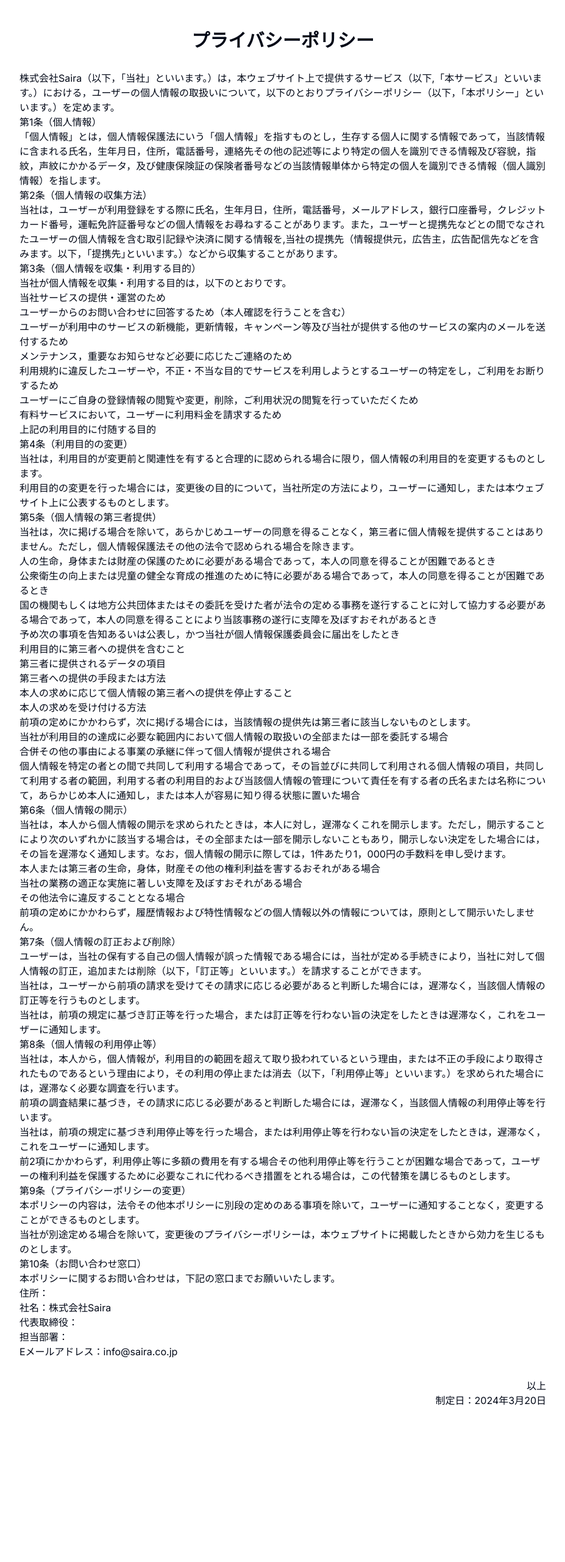
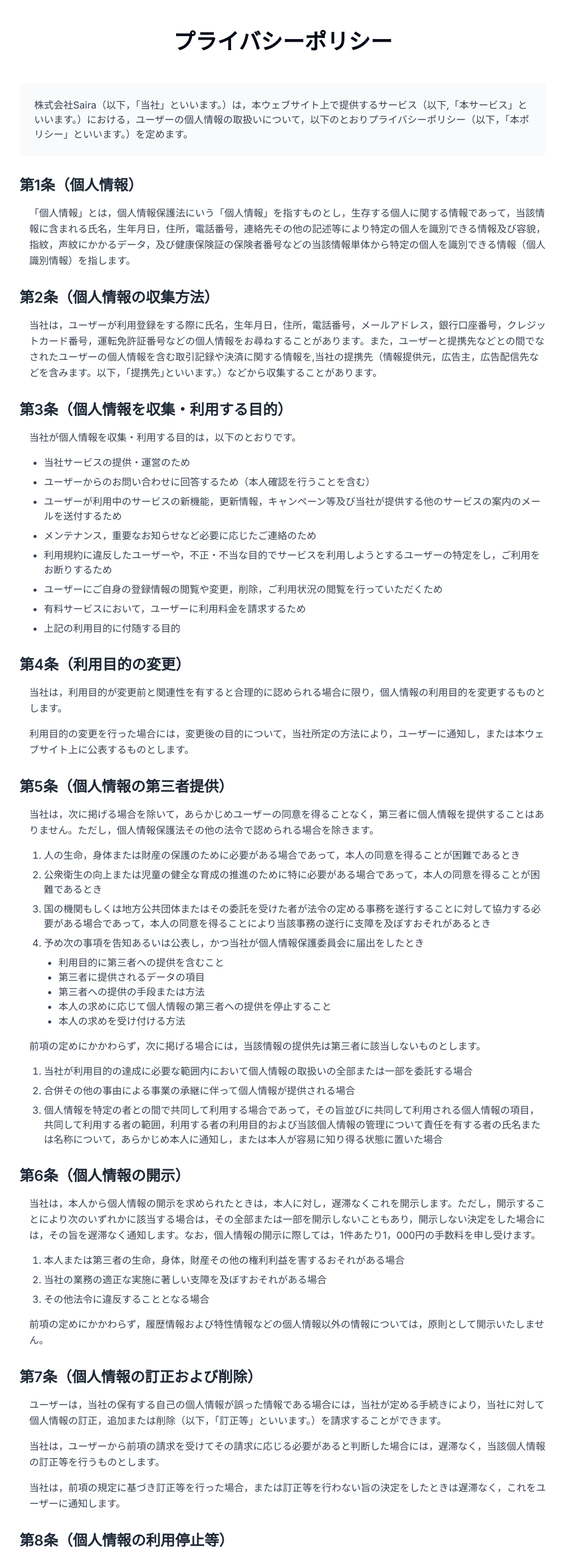
Before and after one commit to Sairainc/333, a Next.js app: page /privacy-policy in a window 1280 px wide. Shown: the top 2561 px of the page at 61% size, without its empty margins (176-1103 px from the left). Before the commit the page ends 2356 px from the top, so only its background shows below. Built offline with nearby package versions, Linux system fonts and the light colour scheme.

Commit message:
更新内容の説明

```diff
--- a/app/components/Footer.tsx
+++ b/app/components/Footer.tsx
@@ -13,7 +13,7 @@ const Footer = () => {
           <div className="space-y-4">
             <h3 className="text-xl font-semibold text-gray-800">お問い合わせ</h3>
             <p className="flex items-center"><Phone className="mr-3 h-5 w-5 text-gray-600" /> 070-9168-1540</p>
-            <p className="flex items-center"><Mail className="mr-3 h-5 w-5 text-gray-600" /> info@saira.co.jp</p>
+            <p className="flex items-center"><Mail className="mr-3 h-5 w-5 text-gray-600" /> info@sairainc.com</p>
             <p className="flex items-center"><MapPin className="mr-3 h-5 w-5 text-gray-600" /> 神奈川県相模原市...</p>
           </div>
           <div className="space-y-4">
--- a/app/privacy-policy/page.tsx
+++ b/app/privacy-policy/page.tsx
@@ -1,20 +1,39 @@
 export default function PrivacyPolicy() {
   return (
-      <div className="max-w-4xl mx-auto px-4 py-12">
-        <h1 className="text-3xl font-bold text-center mb-8">プライバシーポリシー</h1>
+    <div className="max-w-4xl mx-auto px-4 py-12 bg-white">
+      <h1 className="text-4xl font-bold text-center mb-12">プライバシーポリシー</h1>
 
-        <div className="prose prose-lg max-w-none">
-          <p>株式会社Saira（以下，「当社」といいます。）は，本ウェブサイト上で提供するサービス（以下,「本サービス」といいます。）における，ユーザーの個人情報の取扱いについて，以下のとおりプライバシーポリシー（以下，「本ポリシー」といいます。）を定めます。</p>
+      <div className="prose prose-lg max-w-none space-y-8">
+        {/* 前文 */}
+        <div className="bg-gray-50 p-6 rounded-lg">
+          <p className="text-gray-700">
+            株式会社Saira（以下，「当社」といいます。）は，本ウェブサイト上で提供するサービス（以下,「本サービス」といいます。）における，ユーザーの個人情報の取扱いについて，以下のとおりプライバシーポリシー（以下，「本ポリシー」といいます。）を定めます。
+          </p>
+        </div>
 
-          <h2>第1条（個人情報）</h2>
-          <p>「個人情報」とは，個人情報保護法にいう「個人情報」を指すものとし，生存する個人に関する情報であって，当該情報に含まれる氏名，生年月日，住所，電話番号，連絡先その他の記述等により特定の個人を識別できる情報及び容貌，指紋，声紋にかかるデータ，及び健康保険証の保険者番号などの当該情報単体から特定の個人を識別できる情報（個人識別情報）を指します。</p>
+        <section className="mb-8">
+          <h2 className="text-2xl font-semibold text-gray-800 mb-4">第1条（個人情報）</h2>
+          <div className="pl-4">
+            <p className="text-gray-700 leading-relaxed">
+              「個人情報」とは，個人情報保護法にいう「個人情報」を指すものとし，生存する個人に関する情報であって，当該情報に含まれる氏名，生年月日，住所，電話番号，連絡先その他の記述等により特定の個人を識別できる情報及び容貌，指紋，声紋にかかるデータ，及び健康保険証の保険者番号などの当該情報単体から特定の個人を識別できる情報（個人識別情報）を指します。
+            </p>
+          </div>
+        </section>
 
-          <h2>第2条（個人情報の収集方法）</h2>
-          <p>当社は，ユーザーが利用登録をする際に氏名，生年月日，住所，電話番号，メールアドレス，銀行口座番号，クレジットカード番号，運転免許証番号などの個人情報をお尋ねすることがあります。また，ユーザーと提携先などとの間でなされたユーザーの個人情報を含む取引記録や決済に関する情報を,当社の提携先（情報提供元，広告主，広告配信先などを含みます。以下，｢提携先｣といいます。）などから収集することがあります。</p>
+        <section className="mb-8">
+          <h2 className="text-2xl font-semibold text-gray-800 mb-4">第2条（個人情報の収集方法）</h2>
+          <div className="pl-4">
+            <p className="text-gray-700 leading-relaxed">
+              当社は，ユーザーが利用登録をする際に氏名，生年月日，住所，電話番号，メールアドレス，銀行口座番号，クレジットカード番号，運転免許証番号などの個人情報をお尋ねすることがあります。また，ユーザーと提携先などとの間でなされたユーザーの個人情報を含む取引記録や決済に関する情報を,当社の提携先（情報提供元，広告主，広告配信先などを含みます。以下，｢提携先｣といいます。）などから収集することがあります。
+            </p>
+          </div>
+        </section>
 
-          <h2>第3条（個人情報を収集・利用する目的）</h2>
-          <p>当社が個人情報を収集・利用する目的は，以下のとおりです。</p>
-          <ul>
+        <section className="mb-8">
+          <h2 className="text-2xl font-semibold text-gray-800 mb-4">第3条（個人情報を収集・利用する目的）</h2>
+          <div className="pl-4">
+            <p className="text-gray-700 leading-relaxed mb-4">当社が個人情報を収集・利用する目的は，以下のとおりです。</p>
+            <ul className="list-disc pl-6 space-y-2 text-gray-700">
               <li>当社サービスの提供・運営のため</li>
               <li>ユーザーからのお問い合わせに回答するため（本人確認を行うことを含む）</li>
               <li>ユーザーが利用中のサービスの新機能，更新情報，キャンペーン等及び当社が提供する他のサービスの案内のメールを送付するため</li>
@@ -24,19 +43,27 @@ export default function PrivacyPolicy() {
               <li>有料サービスにおいて，ユーザーに利用料金を請求するため</li>
               <li>上記の利用目的に付随する目的</li>
             </ul>
+          </div>
+        </section>
+        <section className="mb-8">
+          <h2 className="text-2xl font-semibold text-gray-800 mb-4">第4条（利用目的の変更）</h2>
+          <div className="pl-4">
+            <p className="text-gray-700 leading-relaxed mb-4">当社は，利用目的が変更前と関連性を有すると合理的に認められる場合に限り，個人情報の利用目的を変更するものとします。</p>
+            <p className="text-gray-700 leading-relaxed">利用目的の変更を行った場合には，変更後の目的について，当社所定の方法により，ユーザーに通知し，または本ウェブサイト上に公表するものとします。</p>
+          </div>
+        </section>
 
-          <h2>第4条（利用目的の変更）</h2>
-          <p>当社は，利用目的が変更前と関連性を有すると合理的に認められる場合に限り，個人情報の利用目的を変更するものとします。</p>
-          <p>利用目的の変更を行った場合には，変更後の目的について，当社所定の方法により，ユーザーに通知し，または本ウェブサイト上に公表するものとします。</p>
-
-          <h2>第5条（個人情報の第三者提供）</h2>
-          <p>当社は，次に掲げる場合を除いて，あらかじめユーザーの同意を得ることなく，第三者に個人情報を提供することはありません。ただし，個人情報保護法その他の法令で認められる場合を除きます。</p>
-          <ol>
+        <section className="mb-8">
+          <h2 className="text-2xl font-semibold text-gray-800 mb-4">第5条（個人情報の第三者提供）</h2>
+          <div className="pl-4">
+            <p className="text-gray-700 leading-relaxed mb-4">当社は，次に掲げる場合を除いて，あらかじめユーザーの同意を得ることなく，第三者に個人情報を提供することはありません。ただし，個人情報保護法その他の法令で認められる場合を除きます。</p>
+            <ol className="list-decimal pl-6 space-y-2 text-gray-700 mb-4">
               <li>人の生命，身体または財産の保護のために必要がある場合であって，本人の同意を得ることが困難であるとき</li>
               <li>公衆衛生の向上または児童の健全な育成の推進のために特に必要がある場合であって，本人の同意を得ることが困難であるとき</li>
               <li>国の機関もしくは地方公共団体またはその委託を受けた者が法令の定める事務を遂行することに対して協力する必要がある場合であって，本人の同意を得ることにより当該事務の遂行に支障を及ぼすおそれがあるとき</li>
-            <li>予め次の事項を告知あるいは公表し，かつ当社が個人情報保護委員会に届出をしたとき
-              <ul>
+              <li className="space-y-2">
+                予め次の事項を告知あるいは公表し，かつ当社が個人情報保護委員会に届出をしたとき
+                <ul className="list-disc pl-6 mt-2">
                   <li>利用目的に第三者への提供を含むこと</li>
                   <li>第三者に提供されるデータの項目</li>
                   <li>第三者への提供の手段または方法</li>
@@ -45,49 +72,69 @@ export default function PrivacyPolicy() {
                 </ul>
               </li>
             </ol>
-          <p>前項の定めにかかわらず，次に掲げる場合には，当該情報の提供先は第三者に該当しないものとします。</p>
-          <ol>
+            <p className="text-gray-700 leading-relaxed mb-4">前項の定めにかかわらず，次に掲げる場合には，当該情報の提供先は第三者に該当しないものとします。</p>
+            <ol className="list-decimal pl-6 space-y-2 text-gray-700">
               <li>当社が利用目的の達成に必要な範囲内において個人情報の取扱いの全部または一部を委託する場合</li>
               <li>合併その他の事由による事業の承継に伴って個人情報が提供される場合</li>
               <li>個人情報を特定の者との間で共同して利用する場合であって，その旨並びに共同して利用される個人情報の項目，共同して利用する者の範囲，利用する者の利用目的および当該個人情報の管理について責任を有する者の氏名または名称について，あらかじめ本人に通知し，または本人が容易に知り得る状態に置いた場合</li>
             </ol>
+          </div>
+        </section>
 
-          <h2>第6条（個人情報の開示）</h2>
-          <p>当社は，本人から個人情報の開示を求められたときは，本人に対し，遅滞なくこれを開示します。ただし，開示することにより次のいずれかに該当する場合は，その全部または一部を開示しないこともあり，開示しない決定をした場合には，その旨を遅滞なく通知します。なお，個人情報の開示に際しては，1件あたり1，000円の手数料を申し受けます。</p>
-          <ol>
+        <section className="mb-8">
+          <h2 className="text-2xl font-semibold text-gray-800 mb-4">第6条（個人情報の開示）</h2>
+          <div className="pl-4">
+            <p className="text-gray-700 leading-relaxed mb-4">当社は，本人から個人情報の開示を求められたときは，本人に対し，遅滞なくこれを開示します。ただし，開示することにより次のいずれかに該当する場合は，その全部または一部を開示しないこともあり，開示しない決定をした場合には，その旨を遅滞なく通知します。なお，個人情報の開示に際しては，1件あたり1，000円の手数料を申し受けます。</p>
+            <ol className="list-decimal pl-6 space-y-2 text-gray-700 mb-4">
               <li>本人または第三者の生命，身体，財産その他の権利利益を害するおそれがある場合</li>
               <li>当社の業務の適正な実施に著しい支障を及ぼすおそれがある場合</li>
               <li>その他法令に違反することとなる場合</li>
             </ol>
-          <p>前項の定めにかかわらず，履歴情報および特性情報などの個人情報以外の情報については，原則として開示いたしません。</p>
+            <p className="text-gray-700 leading-relaxed">前項の定めにかかわらず，履歴情報および特性情報などの個人情報以外の情報については，原則として開示いたしません。</p>
+          </div>
+        </section>
 
-          <h2>第7条（個人情報の訂正および削除）</h2>
-          <p>ユーザーは，当社の保有する自己の個人情報が誤った情報である場合には，当社が定める手続きにより，当社に対して個人情報の訂正，追加または削除（以下，「訂正等」といいます。）を請求することができます。</p>
-          <p>当社は，ユーザーから前項の請求を受けてその請求に応じる必要があると判断した場合には，遅滞なく，当該個人情報の訂正等を行うものとします。</p>
-          <p>当社は，前項の規定に基づき訂正等を行った場合，または訂正等を行わない旨の決定をしたときは遅滞なく，これをユーザーに通知します。</p>
+        <section className="mb-8">
+          <h2 className="text-2xl font-semibold text-gray-800 mb-4">第7条（個人情報の訂正および削除）</h2>
+          <div className="pl-4">
+            <p className="text-gray-700 leading-relaxed mb-4">ユーザーは，当社の保有する自己の個人情報が誤った情報である場合には，当社が定める手続きにより，当社に対して個人情報の訂正，追加または削除（以下，「訂正等」といいます。）を請求することができます。</p>
+            <p className="text-gray-700 leading-relaxed mb-4">当社は，ユーザーから前項の請求を受けてその請求に応じる必要があると判断した場合には，遅滞なく，当該個人情報の訂正等を行うものとします。</p>
+            <p className="text-gray-700 leading-relaxed">当社は，前項の規定に基づき訂正等を行った場合，または訂正等を行わない旨の決定をしたときは遅滞なく，これをユーザーに通知します。</p>
+          </div>
+        </section>
 
-          <h2>第8条（個人情報の利用停止等）</h2>
-          <p>当社は，本人から，個人情報が，利用目的の範囲を超えて取り扱われているという理由，または不正の手段により取得されたものであるという理由により，その利用の停止または消去（以下，「利用停止等」といいます。）を求められた場合には，遅滞なく必要な調査を行います。</p>
-          <p>前項の調査結果に基づき，その請求に応じる必要があると判断した場合には，遅滞なく，当該個人情報の利用停止等を行います。</p>
-          <p>当社は，前項の規定に基づき利用停止等を行った場合，または利用停止等を行わない旨の決定をしたときは，遅滞なく，これをユーザーに通知します。</p>
-          <p>前2項にかかわらず，利用停止等に多額の費用を有する場合その他利用停止等を行うことが困難な場合であって，ユーザーの権利利益を保護するために必要なこれに代わるべき措置をとれる場合は，この代替策を講じるものとします。</p>
+        <section className="mb-8">
+          <h2 className="text-2xl font-semibold text-gray-800 mb-4">第8条（個人情報の利用停止等）</h2>
+          <div className="pl-4">
+            <p className="text-gray-700 leading-relaxed mb-4">当社は，本人から，個人情報が，利用目的の範囲を超えて取り扱われているという理由，または不正の手段により取得されたものであるという理由により，その利用の停止または消去（以下，「利用停止等」といいます。）を求められた場合には，遅滞なく必要な調査を行います。</p>
+            <p className="text-gray-700 leading-relaxed mb-4">前項の調査結果に基づき，その請求に応じる必要があると判断した場合には，遅滞なく，当該個人情報の利用停止等を行います。</p>
+            <p className="text-gray-700 leading-relaxed mb-4">当社は，前項の規定に基づき利用停止等を行った場合，または利用停止等を行わない旨の決定をしたときは，遅滞なく，これをユーザーに通知します。</p>
+            <p className="text-gray-700 leading-relaxed">前2項にかかわらず，利用停止等に多額の費用を有する場合その他利用停止等を行うことが困難な場合であって，ユーザーの権利利益を保護するために必要なこれに代わるべき措置をとれる場合は，この代替策を講じるものとします。</p>
+          </div>
+        </section>
 
-          <h2>第9条（プライバシーポリシーの変更）</h2>
-          <p>本ポリシーの内容は，法令その他本ポリシーに別段の定めのある事項を除いて，ユーザーに通知することなく，変更することができるものとします。</p>
-          <p>当社が別途定める場合を除いて，変更後のプライバシーポリシーは，本ウェブサイトに掲載したときから効力を生じるものとします。</p>
+        <section className="mb-8">
+          <h2 className="text-2xl font-semibold text-gray-800 mb-4">第9条（プライバシーポリシーの変更）</h2>
+          <div className="pl-4">
+            <p className="text-gray-700 leading-relaxed mb-4">本ポリシーの内容は，法令その他本ポリシーに別段の定めのある事項を除いて，ユーザーに通知することなく，変更することができるものとします。</p>
+            <p className="text-gray-700 leading-relaxed">当社が別途定める場合を除いて，変更後のプライバシーポリシーは，本ウェブサイトに掲載したときから効力を生じるものとします。</p>
+          </div>
+        </section>
 
-          <h2>第10条（お問い合わせ窓口）</h2>
-          <p>本ポリシーに関するお問い合わせは，下記の窓口までお願いいたします。</p>
-          <p>
-            住所：<br />
-            社名：株式会社Saira<br />
-            代表取締役：<br />
-            担当部署：<br />
-            Eメールアドレス：info@saira.co.jp
-          </p>
+        <section className="bg-gray-50 p-6 rounded-lg mt-8">
+          <h2 className="text-2xl font-semibold text-gray-800 mb-4">第10条（お問い合わせ窓口）</h2>
+          <p className="text-gray-700 mb-4">本ポリシーに関するお問い合わせは，下記の窓口までお願いいたします。</p>
+          <div className="pl-4 space-y-2 text-gray-700">
+            <p>住所：神奈川県相模原市</p>
+            <p>社名：株式会社Saira</p>
+            <p>代表取締役：佐藤遼河</p>
+            <p>Eメールアドレス：info@sairainc.com</p>
+          </div>
+        </section>
 
-          <p className="text-right mt-8">以上</p>
-          <p className="text-right">制定日：2024年3月20日</p>
+        <div className="text-right space-y-2 mt-12">
+          <p className="text-gray-600">制定日：2024年10月17日</p>
+        </div>
       </div>
     </div>
   );
```
Also changed, not shown: app/terms-of-service/page.tsx (+118 -61 lines). Lines whose indentation alone changed are shown as unchanged.
